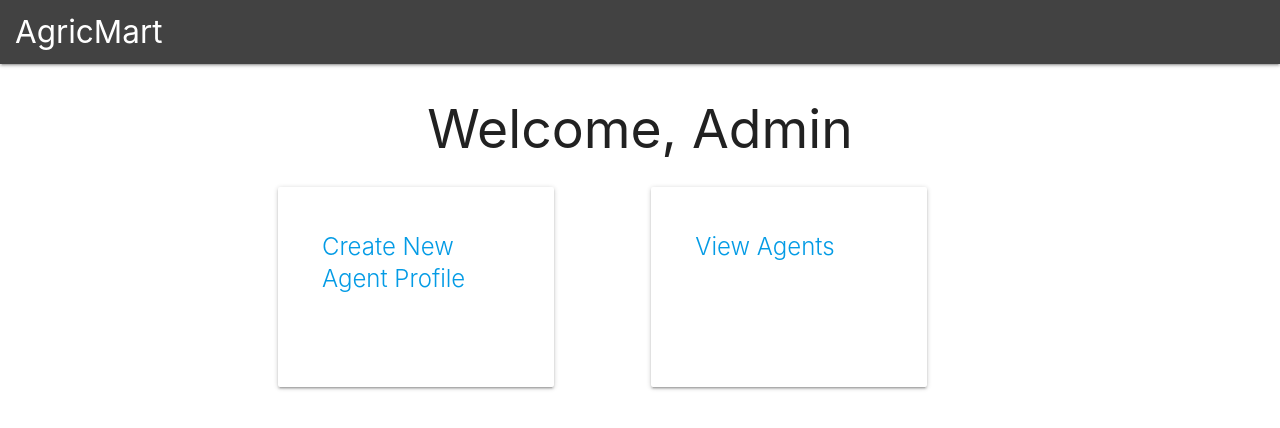
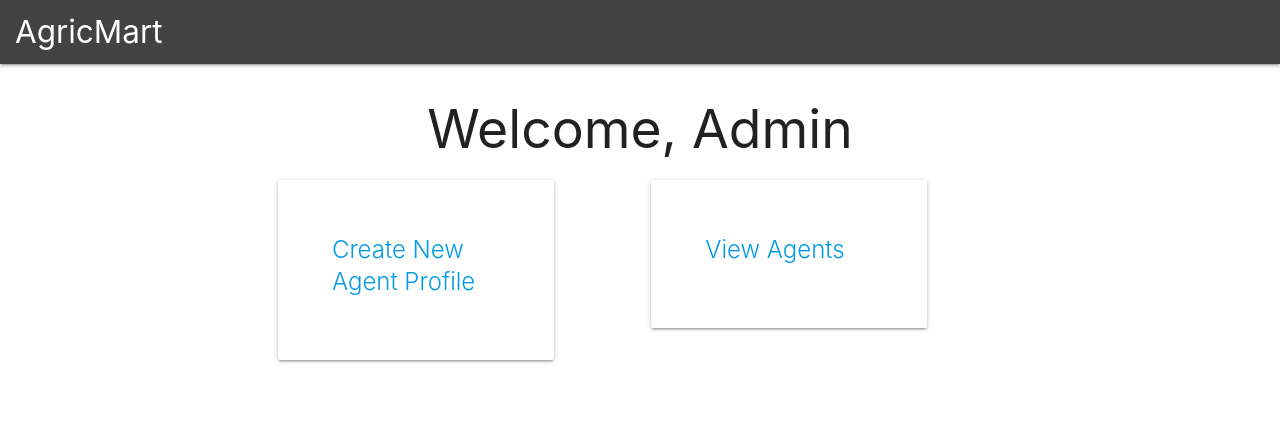
Before and after one commit to LuminousIT/AgricMart, a React (Create React App) app: page /dashboard in a window 1280 px wide. Shown: the top 428 px of the page. Built offline with nearby package versions, Linux system fonts and the light colour scheme.

Commit message:
housekeeping

```diff
--- a/src/components/pages/Dashboard.js
+++ b/src/components/pages/Dashboard.js
@@ -20,7 +20,7 @@ export class Dashboard extends Component {
                     <div className="card z-depth-1 ">
                     <div className="card-content grey-text text-darken-3">
                         <Link to="/create">
-                        <span className="card-title text-center"> Create New Agent Profile </span>
+                        <span className="card-title "> Create New Agent Profile </span>
                         </Link>
 
 
@@ -32,7 +32,7 @@ export class Dashboard extends Component {
                     <div className="card z-depth-1 ">
                     <div className="card-content grey-text text-darken-3">
                         <Link to="/view">
-                            <span className="card-title text-center"> View Agents </span>
+                            <span className="card-title "> View Agents </span>
                         </Link>
 
 
--- a/src/style.css
+++ b/src/style.css
@@ -3,8 +3,10 @@
   }
 
 .card {
-    height: 200px;
-    padding: 20px;
+    /* max-height: 100%; */
+    padding: 30px;
+    /* max-width: 100%; */
+    margin: 0 auto;
 }
 
 .center-block {
```
